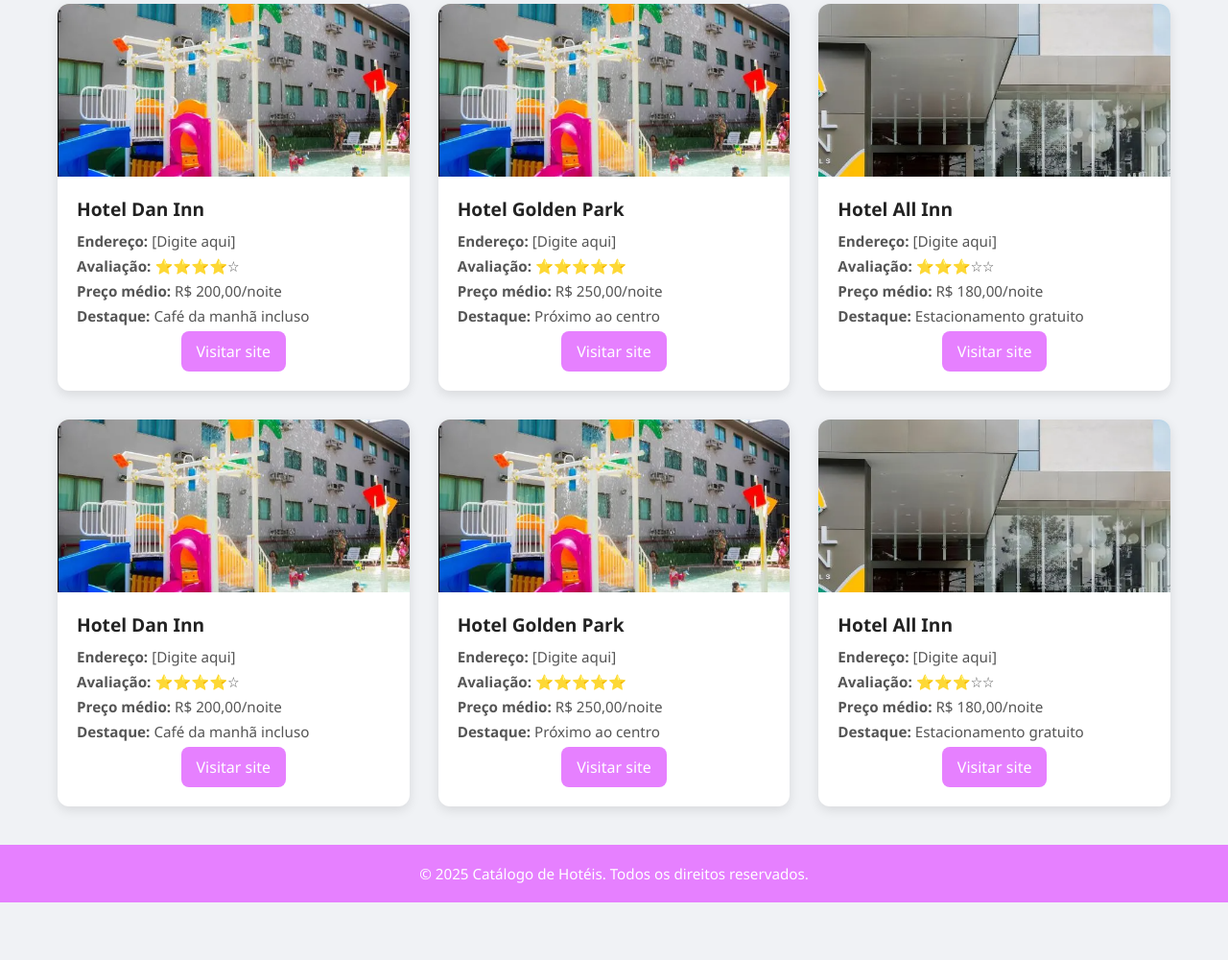
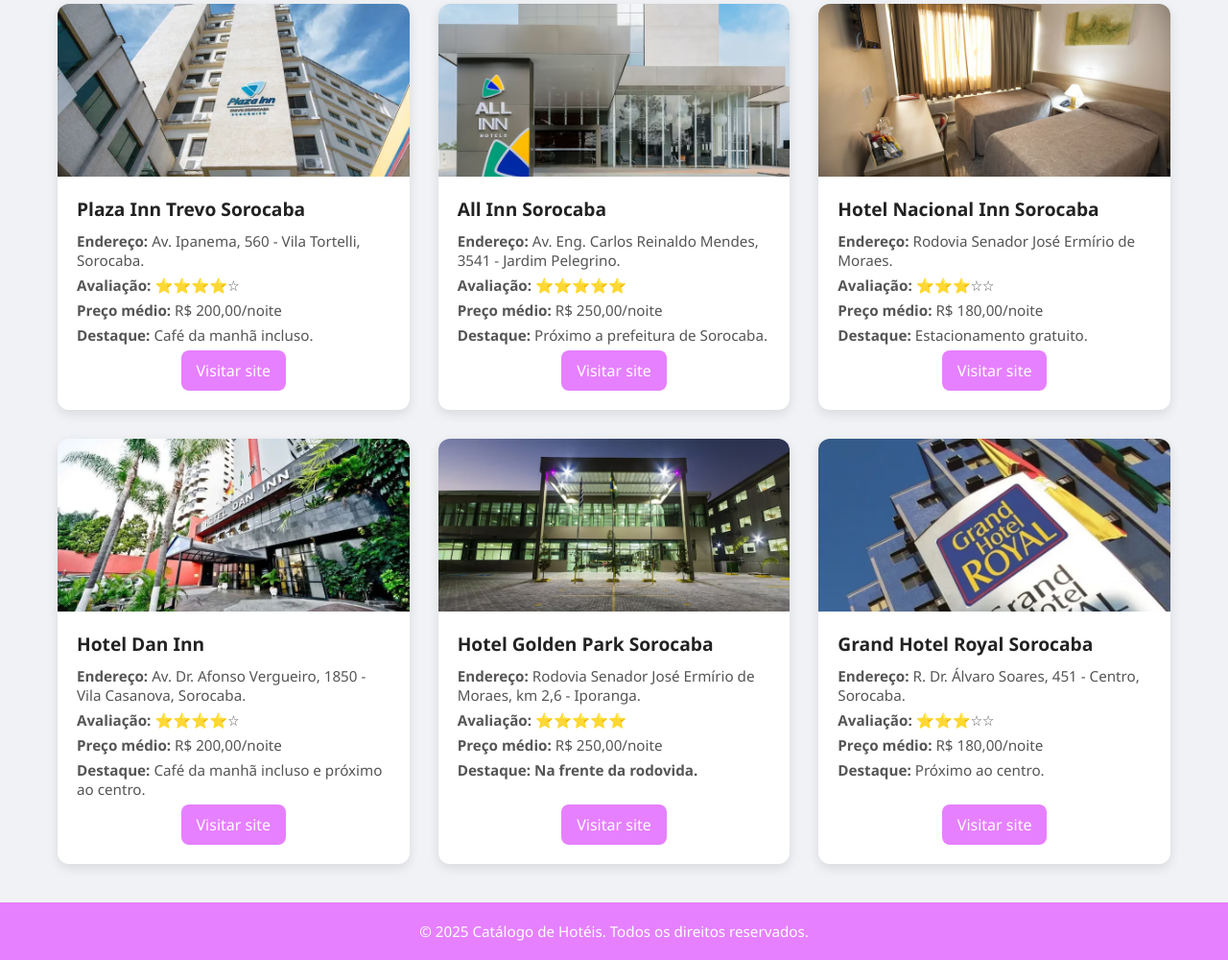
Before and after one commit to nicolasmachad0/site_hotel_ads, a plain HTML site: page index.html in a window 1280 px wide. Shown: the part 478-1478 px from the top of the page at 96% size. Before the commit the page ends 1418 px from the top, so only its background shows below. Drawn offline with Linux system fonts and the light colour scheme.

Commit message:
atualizado

```diff
--- a/index.html
+++ b/index.html
@@ -9,24 +9,23 @@
 </head>
 <body>
 
-  <!-- NAVBAR -->
   <div class="navbar">
     <img class="logo" src="./imagens/logo_site.png" alt="">
-    <nav>
-      <a href="#">Início</a>
-      <a href="#">Sobre</a>
-      <a href="#">Integrantes</a>
-    </nav>
+      <nav>
+        <a href="#">Início</a>
+        <a href="#introducao">Sobre</a>
+        <a href="./integrantes.html">Integrantes</a>
+      </nav>
   </div>
 
-  <section class="intro-section">
+  <section class="intro-section" id="#introducao">
     <div class="intro-container">
       <h2>Bem-vindo ao Catálogo de Hotéis de Sorocaba</h2>
       <p>Descubra os principais hotéis da cidade de Sorocaba com detalhes sobre localização, avaliação, preços e diferenciais. Nossa missão é ajudar você a encontrar a hospedagem ideal para sua viagem com conforto e praticidade.</p>
     </div>
   </section>
 
-  <!-- CONTEÚDO PRINCIPAL -->
+
   <main class="main-content">
     <div class="content">
       <div class="content-title">Conheça os melhores hotéis</div>
@@ -34,104 +33,88 @@
 
         <!-- Hotel 1 -->
         <div class="card">
-          <img src="./imagens/golden.png" alt="Hotel à beira-mar">
-          <div class="card-content">
-            <div class="card-title">Hotel Dan Inn</div>
-            <div class="card-info"><strong>Endereço:</strong> [Digite aqui]</div>
-            <div class="card-info"><strong>Avaliação:</strong> ⭐⭐⭐⭐☆</div>
-            <div class="card-info"><strong>Preço médio:</strong> R$ 200,00/noite</div>
-            <div class="card-info"><strong>Destaque:</strong> Café da manhã incluso</div>
-            <div class="card-link">
-              <a href="https://www.exemplo.com/hotel1" target="_blank">Visitar site</a>
+          <img src="./imagens/plazaInn.webp" alt="Hotel à beira-mar">
+            <div class="card-content">
+              <p class="card-title">Plaza Inn Trevo Sorocaba</p>
+              <p class="card-info"><strong>Endereço:</strong> Av. Ipanema, 560 - Vila Tortelli, Sorocaba.</p>
+              <p class="card-info"><strong>Avaliação:</strong> ⭐⭐⭐⭐☆</p>
+              <p class="card-info"><strong>Preço médio:</strong> R$ 200,00/noite</p>
+              <p class="card-info"><strong>Destaque:</strong> Café da manhã incluso.</p>
+              <p class="card-link"><a href="https://www.plazainn.com.br/hoteis/plaza-inn-trevo-sorocaba" target="_blank">Visitar site</a></p>
             </div>
-          </div>
         </div>
 
         <!-- Hotel 2 -->
         <div class="card">
-          <img src="./imagens/golden.png" alt="Hotel na cidade">
+          <img src="./imagens/AllInn.avif">
           <div class="card-content">
-            <div class="card-title">Hotel Golden Park</div>
-            <div class="card-info"><strong>Endereço:</strong> [Digite aqui]</div>
-            <div class="card-info"><strong>Avaliação:</strong> ⭐⭐⭐⭐⭐</div>
-            <div class="card-info"><strong>Preço médio:</strong> R$ 250,00/noite</div>
-            <div class="card-info"><strong>Destaque:</strong> Próximo ao centro</div>
-            <div class="card-link">
-              <a href="https://www.exemplo.com/hotel2" target="_blank">Visitar site</a>
-            </div>
+            <p class="card-title">All Inn Sorocaba</p>
+            <p class="card-info"><strong>Endereço:</strong>  Av. Eng. Carlos Reinaldo Mendes, 3541 - Jardim Pelegrino.</p>
+            <p class="card-info"><strong>Avaliação:</strong> ⭐⭐⭐⭐⭐</p>
+            <p class="card-info"><strong>Preço médio:</strong> R$ 250,00/noite</p>
+            <p class="card-info"><strong>Destaque:</strong> Próximo a prefeitura de Sorocaba.</p>
+            <p class="card-link"><a href="https://www.plazainn.com.br/hoteis/all-inn-sorocaba" target="_blank">Visitar site</a></p>
           </div>
         </div>
 
         <!-- Hotel 3 -->
         <div class="card">
-          <img src="./imagens/All_inn.png" alt="Hotel na montanha">
+          <img src="./imagens/NacinalInn.avif">
           <div class="card-content">
-            <div class="card-title">Hotel All Inn</div>
-            <div class="card-info"><strong>Endereço:</strong> [Digite aqui]</div>
-            <div class="card-info"><strong>Avaliação:</strong> ⭐⭐⭐☆☆</div>
-            <div class="card-info"><strong>Preço médio:</strong> R$ 180,00/noite</div>
-            <div class="card-info"><strong>Destaque:</strong> Estacionamento gratuito</div>
-            <div class="card-link">
-              <a href="https://www.exemplo.com/hotel3" target="_blank">Visitar site</a>
-            </div>
+            <p class="card-title">Hotel Nacional Inn Sorocaba</p>
+            <p class="card-info"><strong>Endereço:</strong> Rodovia Senador José Ermírio de Moraes.</p>
+            <p class="card-info"><strong>Avaliação:</strong> ⭐⭐⭐☆☆</p>
+            <p class="card-info"><strong>Preço médio:</strong> R$ 180,00/noite</p>
+            <p class="card-info"><strong>Destaque:</strong> Estacionamento gratuito.</p>
+            <p class="card-link"><a href="https://www.plazainn.com.br/hoteis/all-inn-sorocaba" target="_blank">Visitar site</a></p>
           </div>
         </div>
 
         <!-- Hotel 4 -->
          <div class="card">
-          <img src="./imagens/golden.png" alt="Hotel à beira-mar">
+          <img src="./imagens/DanInn.webp">
           <div class="card-content">
-            <div class="card-title">Hotel Dan Inn</div>
-            <div class="card-info"><strong>Endereço:</strong> [Digite aqui]</div>
-            <div class="card-info"><strong>Avaliação:</strong> ⭐⭐⭐⭐☆</div>
-            <div class="card-info"><strong>Preço médio:</strong> R$ 200,00/noite</div>
-            <div class="card-info"><strong>Destaque:</strong> Café da manhã incluso</div>
-            <div class="card-link">
-              <a href="https://www.exemplo.com/hotel1" target="_blank">Visitar site</a>
-            </div>
+            <p class="card-title">Hotel Dan Inn</p>
+            <p class="card-info"><strong>Endereço:</strong> Av. Dr. Afonso Vergueiro, 1850 - Vila Casanova, Sorocaba.</p>
+            <p class="card-info"><strong>Avaliação:</strong> ⭐⭐⭐⭐☆</p>
+            <p class="card-info"><strong>Preço médio:</strong> R$ 200,00/noite</p>
+            <p class="card-info"><strong>Destaque:</strong> Café da manhã incluso e próximo ao centro.</p>
+            <p class="card-link"><a href="https://www.nacionalinn.com.br/hotel/dan-inn-sorocaba0?gad_source=1&gad_campaignid=22406714135&gclid=Cj0KCQjw0erBBhDTARIsAKO8iqQzf8aGDPHXj_xBUw_HfnnrGxhDm9XFohGjAEuzWFASTtzOBsF3wn8aAi6VEALw_wcB" target="_blank">Visitar site</a></p>
           </div>
         </div>
 
         <!-- Hotel 5 -->
         <div class="card">
-          <img src="./imagens/golden.png" alt="Hotel na cidade">
+          <img src="./imagens/goldenPark.avif">
           <div class="card-content">
-            <div class="card-title">Hotel Golden Park</div>
-            <div class="card-info"><strong>Endereço:</strong> [Digite aqui]</div>
-            <div class="card-info"><strong>Avaliação:</strong> ⭐⭐⭐⭐⭐</div>
-            <div class="card-info"><strong>Preço médio:</strong> R$ 250,00/noite</div>
-            <div class="card-info"><strong>Destaque:</strong> Próximo ao centro</div>
-            <div class="card-link">
-              <a href="https://www.exemplo.com/hotel2" target="_blank">Visitar site</a>
-            </div>
+            <p class="card-title">Hotel Golden Park Sorocaba</p>
+            <p class="card-info"><strong>Endereço:</strong> Rodovia Senador José Ermírio de Moraes, km 2,6 - Iporanga.</p>
+            <p class="card-info"><strong>Avaliação:</strong> ⭐⭐⭐⭐⭐</p>
+            <p class="card-info"><strong>Preço médio:</strong> R$ 250,00/noite</p>
+            <p class="card-info"><strong>Destaque: Na frente da rodovida.</strong> </p>
+            <p class="card-link"><a href="https://www.nacionalinn.com.br/hotel/golden-park-sorocaba?sa=X&ved=2ahUKEwjs67Df5tP8AhUQV8UKHfEECzAQyK4DegUIBBDTBQ&gad_source=1&gad_campaignid=22406714135&gclid=Cj0KCQjw0erBBhDTARIsAKO8iqS0XDNsf5YLNnamrL7lovaiMwWMkjLYnkBAvZjibsIyyNAXLvylRUsaAn8MEALw_wcB" target="_blank">Visitar site</a></p>
           </div>
         </div>
 
         <!-- Hotel 6 -->
         <div class="card">
-          <img src="./imagens/All_inn.png" alt="Hotel na montanha">
+          <img src="./imagens/grand.avif">
           <div class="card-content">
-            <div class="card-title">Hotel All Inn</div>
-            <div class="card-info"><strong>Endereço:</strong> [Digite aqui]</div>
-            <div class="card-info"><strong>Avaliação:</strong> ⭐⭐⭐☆☆</div>
-            <div class="card-info"><strong>Preço médio:</strong> R$ 180,00/noite</div>
-            <div class="card-info"><strong>Destaque:</strong> Estacionamento gratuito</div>
-            <div class="card-link">
-              <a href="https://www.exemplo.com/hotel3" target="_blank">Visitar site</a>
-            </div>
+            <p class="card-title">Grand Hotel Royal Sorocaba</p>
+            <p class="card-info"><strong>Endereço:</strong> R. Dr. Álvaro Soares, 451 - Centro, Sorocaba.</p>
+            <p class="card-info"><strong>Avaliação:</strong> ⭐⭐⭐☆☆</p>
+            <p class="card-info"><strong>Preço médio:</strong> R$ 180,00/noite</p>
+            <p class="card-info"><strong>Destaque:</strong> Próximo ao centro.</p>
+            <p class="card-link"><a href="https://www.grandhotelroyal.com.br" target="_blank">Visitar site</a></p>
           </div>
         </div>
-
-        <!-- Adicionar mais cards de hoteis usando a mesma estrutura. -->
 
       </div>
     </div>
   </main>
 
-  <!-- FOOTER -->
-  <footer>
+  <footer id="#integrantes">
     <p>&copy; 2025 Catálogo de Hotéis. Todos os direitos reservados.</p>
-  </footer>
 
 </body>
 </html>
--- a/style.css
+++ b/style.css
@@ -179,6 +179,8 @@
       background-color: #0056b3;
     }
 
+
+
     /* ===== FOOTER ===== */
     footer {
       background-color: #e680ff;
```
Also changed, not shown: integrantes.html (added, +35 -0 lines), imagens/1625769912389-1quemsomos.jpg (deleted), imagens/AllInn.avif (added), imagens/All_inn.png (deleted), imagens/DanInn.webp (added), imagens/NacinalInn.avif (added), imagens/fachada-sorocaba-park-hotel-1-627x447.jpg (deleted), imagens/golden.png (deleted), imagens/goldenPark.avif (added), imagens/grand.avif (added), imagens/piscina.jpg (deleted), imagens/plazaInn.webp (added).
